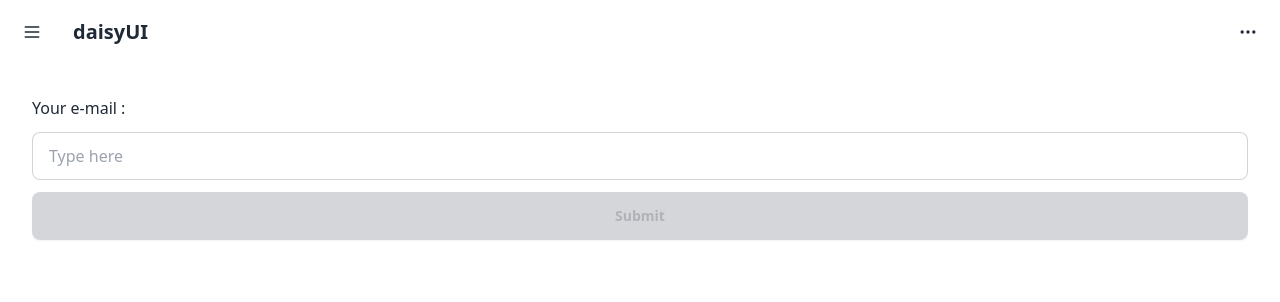
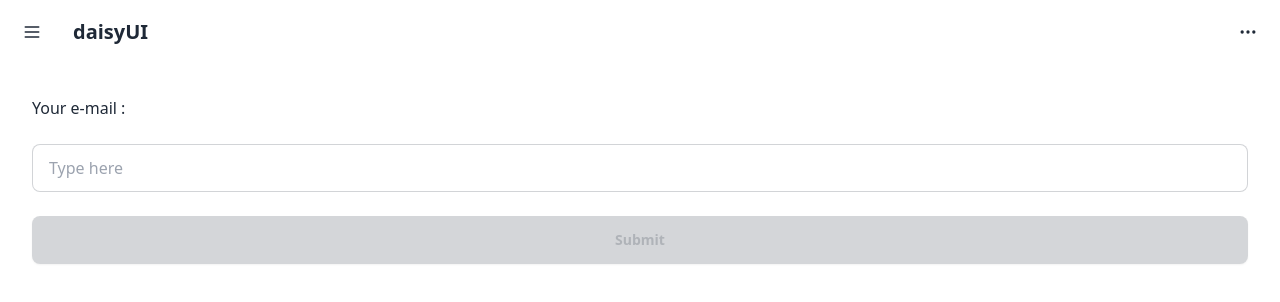
Before and after one commit to quentin-aslan/PWA, a Vue app: page /login in a window 1280 px wide. Shown: the top 302 px of the page. Built offline with nearby package versions, Linux system fonts and the light colour scheme.

Commit message:
:dizzy: Add some animation on the submit button

```diff
--- a/src/views/LoginView.vue
+++ b/src/views/LoginView.vue
@@ -1,5 +1,5 @@
 <template>
-  <div class="p-8 flex flex-col gap-3">
+  <div class="p-8 flex flex-col gap-6">
     <label for="username" aria-labelledby="username">Your e-mail : </label>
     <input
       aria-label="Your e-mail"
@@ -14,7 +14,7 @@
     />
     <button
       class="btn"
-      :class="{ 'btn-success': usernameValue.length > 0 }"
+      :class="{ 'btn-success animate-bounce': usernameValue.length > 0 }"
       @click="submit"
       :disabled="isLoading || usernameValue.length === 0"
     >
```
